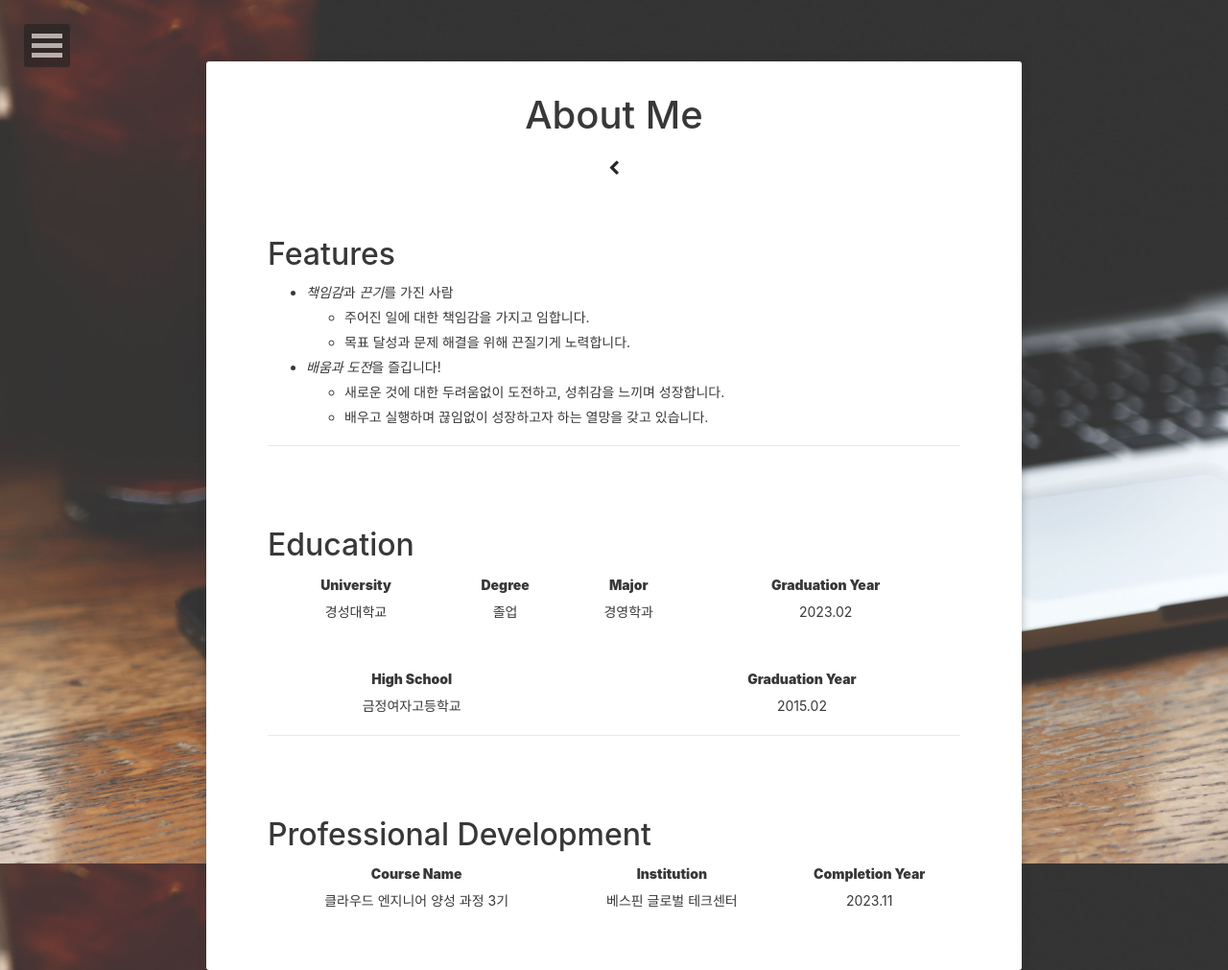
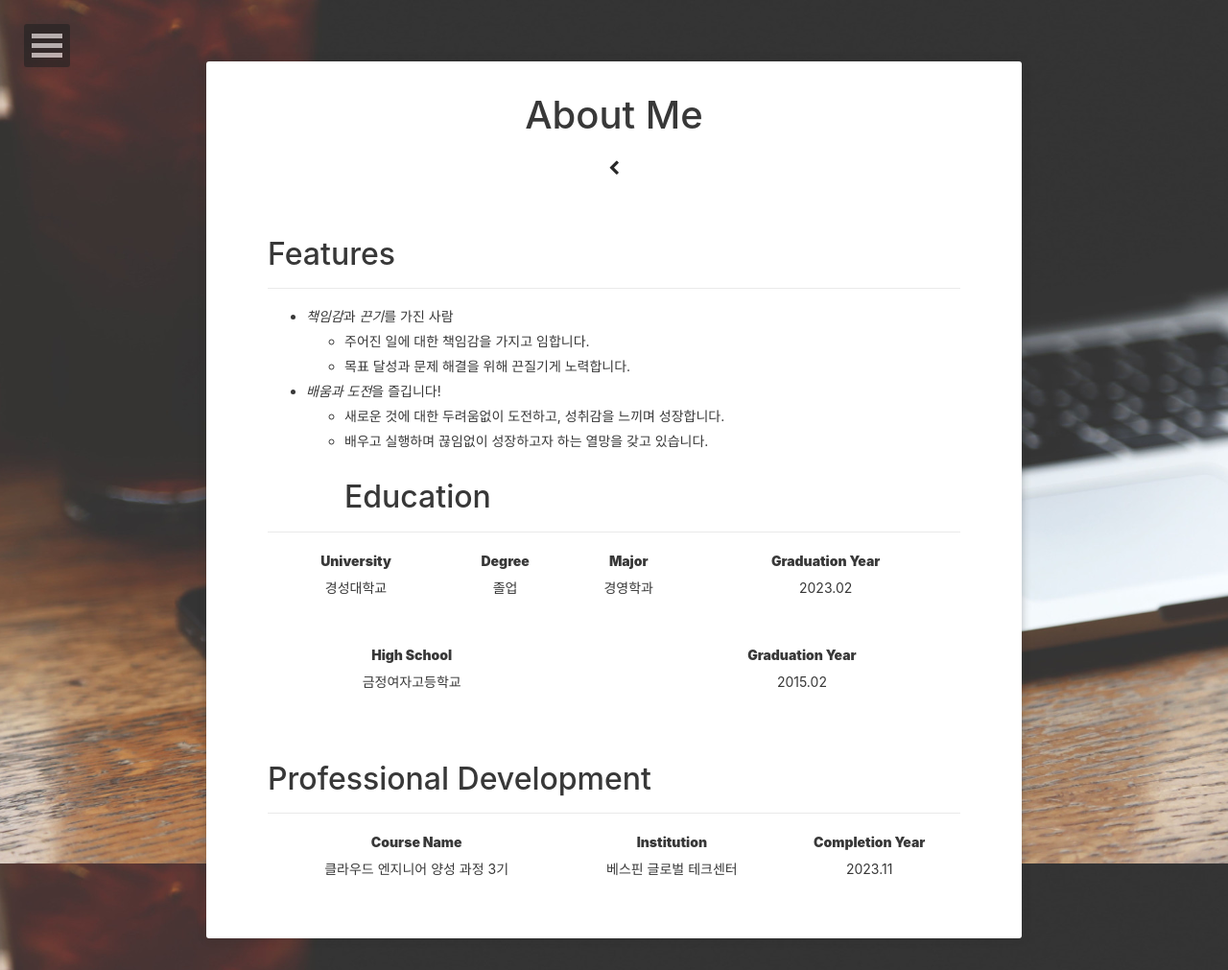
Before and after one commit to km00ng/km00ng.github.io, a Jekyll site: the page built from about/index.md, in a window 1280 px wide. Shown: the whole page at 96% size. Built offline with Jekyll 4.4.1, drawn with Linux system fonts in a browser that asks for light colours; a style sheet for code colours, icons or effects is not loaded.

Commit message:
about test

```diff
--- a/about/index.md
+++ b/about/index.md
@@ -7,16 +7,20 @@ comments: false
 ---
 
 ## Features
+<hr>
 * *책임감*과 *끈기*를 가진 사람
   * 주어진 일에 대한 책임감을 가지고 임합니다.
   * 목표 달성과 문제 해결을 위해 끈질기게 노력합니다.
+<br>
+
 * *배움과 도전*을 즐깁니다!
   * 새로운 것에 대한 두려움없이 도전하고, 성취감을 느끼며 성장합니다.
   * 배우고 실행하며 끊임없이 성장하고자 하는 열망을 갖고 있습니다.
-<hr>
+<!-- <hr> -->
 <br>
 <br>
 ## Education
+<hr>
 
 | **University**           | **Degree**            | **Major**            | **Graduation Year** |
 |:------------------------:|:-----------------------:|:----------------------:|:----------------------:|
@@ -28,10 +32,11 @@ comments: false
 |:------------------------:|:--:|:--|:-----------------------:|
 | 금정여자고등학교      |   　|  　|2015.02  |
 
-<hr>
+<!-- <hr> -->
 <br>
 <br>
 ## Professional Development
+<hr>
 
 | **Course Name**          | **Institution**       | **Completion Year**  |
 |:------------------------:|:-----------------------:|:----------------------:|
```
